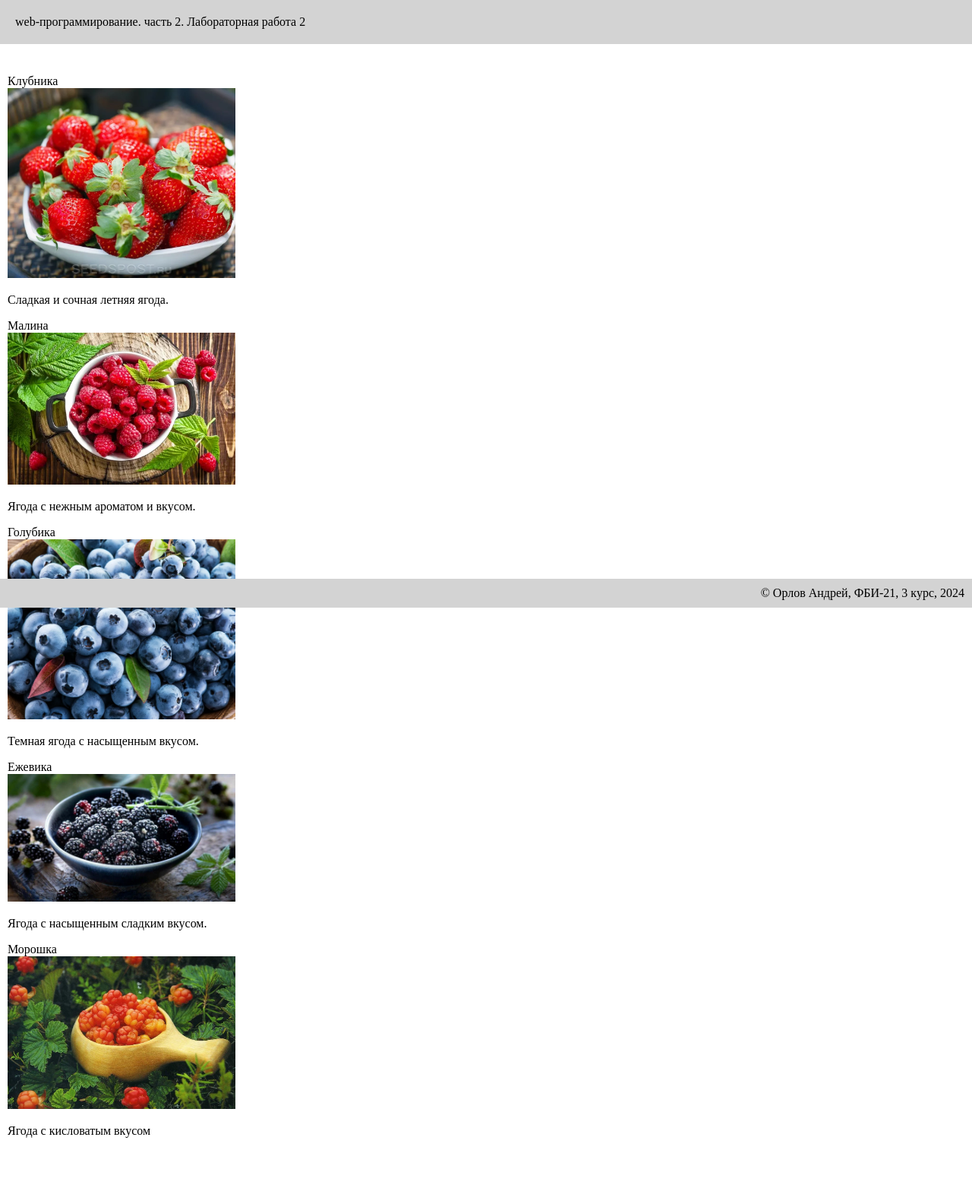
After one commit to bleag/web-programming-labs, a Flask app: page /lab2/berries in a window 1280 px wide. The commit adds this page. Shown: the whole page at 76% size. Run offline with Flask 3, Linux system fonts and the light colour scheme.

Commit message:
ягоды

```diff
--- a/app.py
+++ b/app.py
@@ -474,3 +474,17 @@ books = [
 @app.route('/lab2/books')
 def book_list():
     return render_template('books.html', books=books)
+
+
+
+berries = [
+    {"name": "Клубника", "description": "Сладкая и сочная летняя ягода.", "image": "/static/k.webp"},
+    {"name": "Малина", "description": "Ягода с нежным ароматом и вкусом.", "image": "/static/ma.webp"},
+    {"name": "Голубика", "description": "Темная ягода с насыщенным вкусом.", "image": "/static/g.jpg"},
+    {"name": "Ежевика", "description": "Ягода с насыщенным сладким вкусом.", "image": "/static/e.webp"},
+    {"name": "Морошка", "description": "Ягода с кисловатым вкусом", "image": "/static/mo.webp"}
+]
+
+@app.route('/lab2/berries')
+def show_berries():
+    return render_template('berries.html', berries=berries)
--- /dev/null
+++ b/templates/berries.html
@@ -0,0 +1,15 @@
+{% extends "base.html" %}
+
+{% block lab %}Лабораторная работа 2{% endblock %}
+
+
+{% block main %}
+        <div>
+            {% for berry in berries %}
+                <div style="margin-bottom: 20px;">
+                <div>{{ berry.name }}</div>
+                <img src="{{ berry.image}}"  width="300">
+                <p>{{ berry.description }}</p>
+            {% endfor %}
+        </div>
+{% endblock %}
--- a/templates/lab2.html
+++ b/templates/lab2.html
@@ -7,6 +7,7 @@
     <ol>
         <li>
             <a href="/lab2/example">example</a>
+            <a href="/lab2/a">без слеша</a>
 
         </li>
     </ol>
```
Also changed, not shown: static/e.webp (added), static/g.jpg (added), static/k.webp (added), static/ma.webp (added), static/mo.webp (added).
